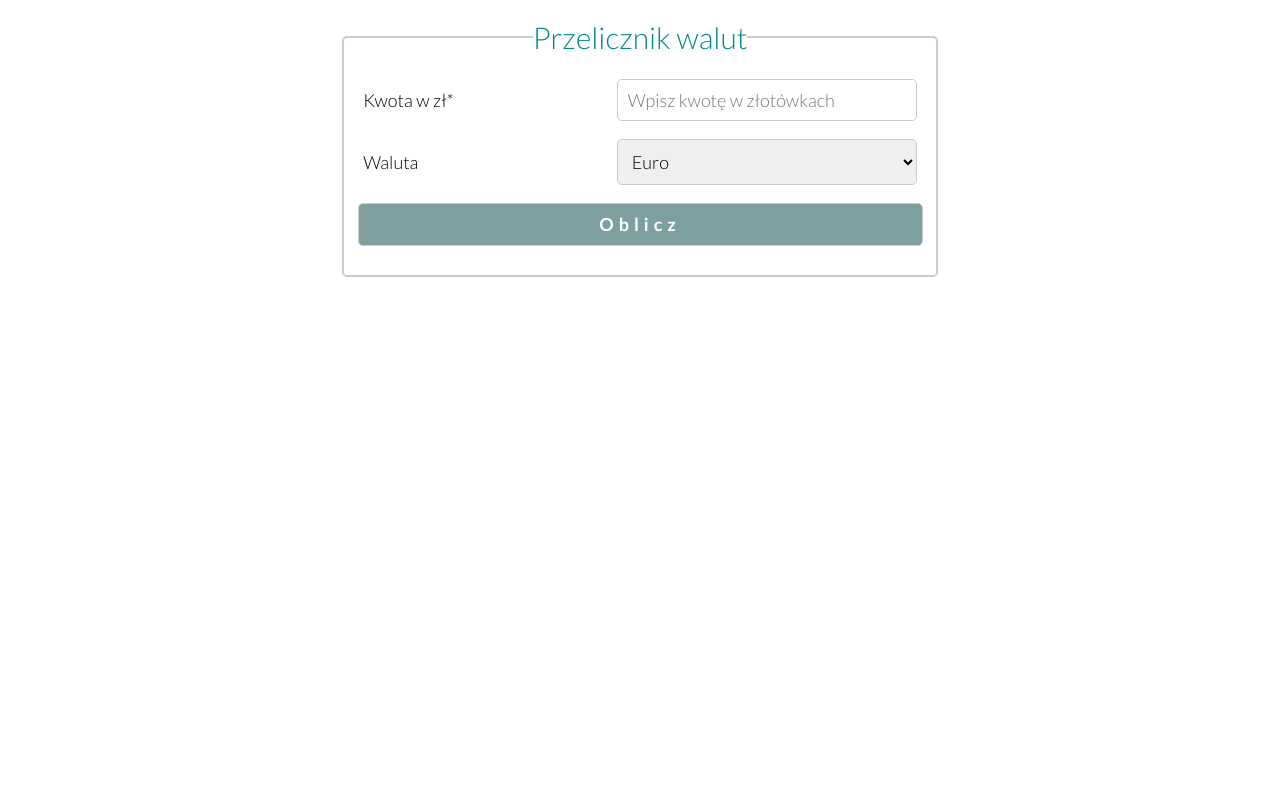
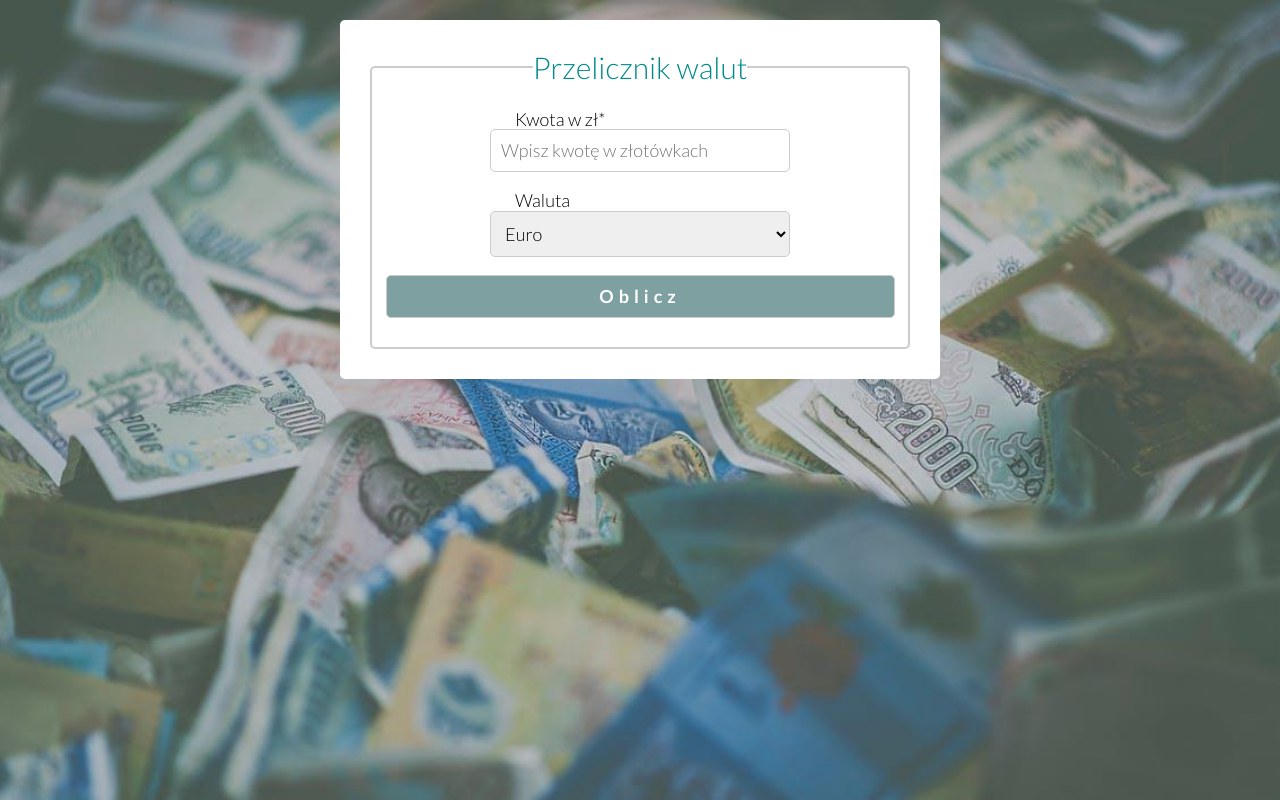
Before and after one commit to katkowa/currency-converter, a plain HTML site: page index.html in a window 1280 px wide. Drawn offline with nearby package versions, Linux system fonts and the light colour scheme.

Commit message:
background image added

```diff
--- a/css/style.css
+++ b/css/style.css
@@ -1,5 +1,6 @@
 html {
     box-sizing: border-box;
+    min-height: 100%;
 }
 
 *, ::after, ::before {
@@ -9,15 +10,23 @@ html {
 body {
     font-family: 'Lato', sans-serif;
     font-size: 18px;
+    background-image: url("../images/background.png");
+    background-position: center;
+  background-repeat: no-repeat;
+  background-size: cover;
 }
 
 .container {
     max-width: 600px;
     margin: 20px auto;
     text-align: center;
+    background-color: #fff;
+    padding: 10px;
+    border-radius: 5px;
 }
 
 .form {
+    margin: 20px;
     border-radius: 5px;
     border: 2px solid #ccc;
 }
```
Also changed, not shown: images/background.png (added).
